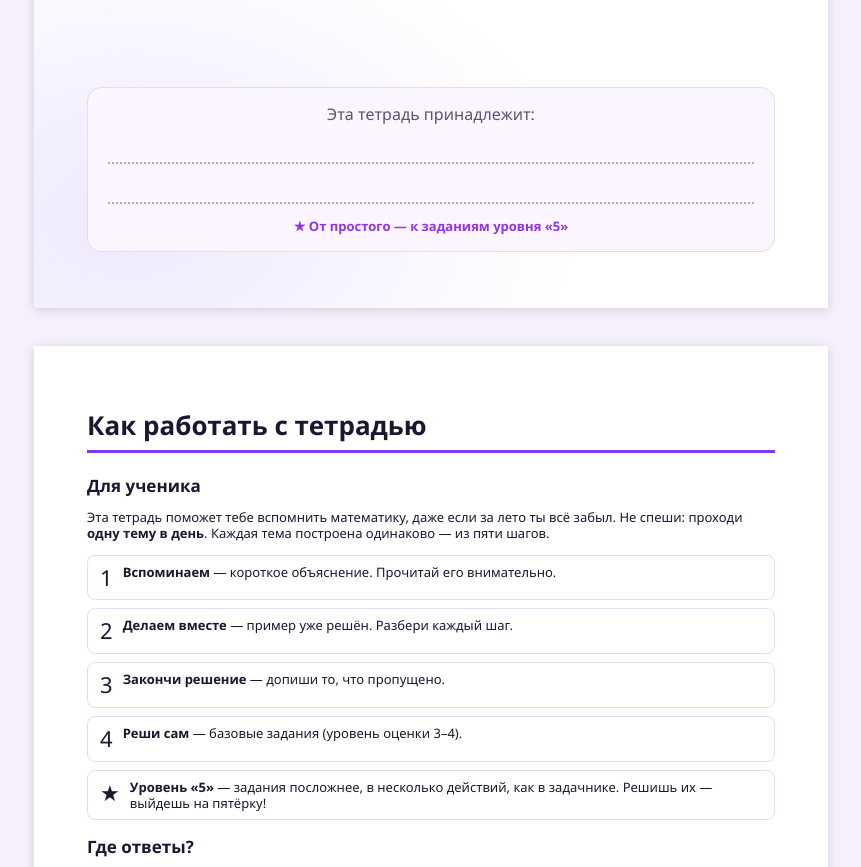
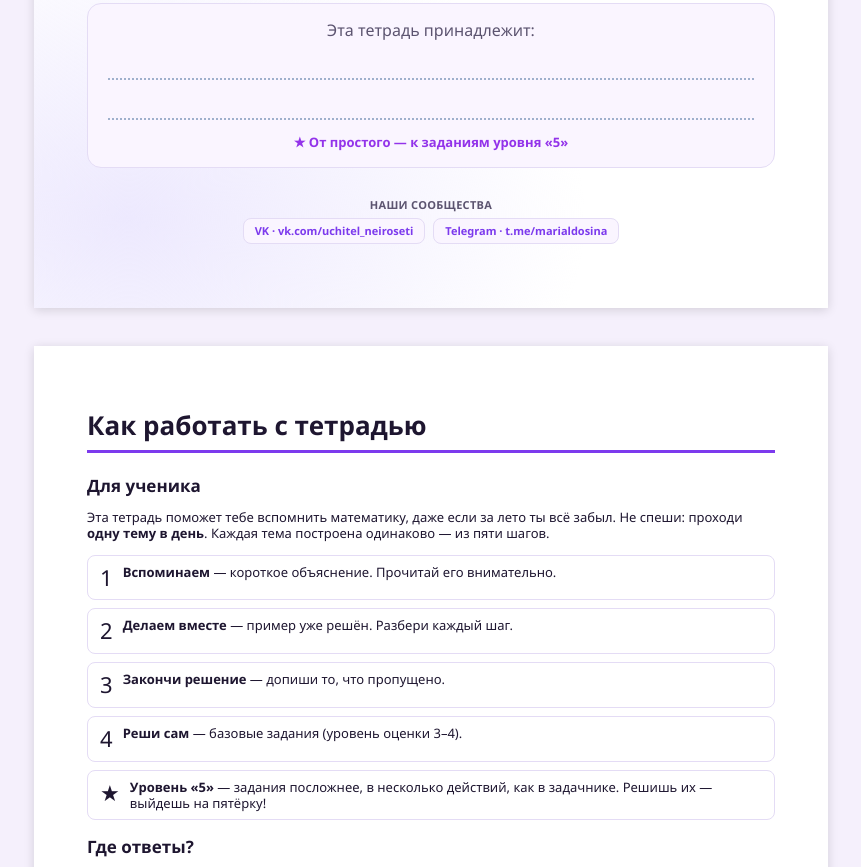
Before and after one commit to aldoshinamaria/RABOCHAYA_TETRAD_MATEMATIKA, a plain HTML site: page tetrad.html in a window 1280 px wide. Shown: the part 852-1719 px from the top of the page, without its empty margins (209-1070 px from the left). Drawn offline with Linux system fonts and the light colour scheme.

Commit message:
логотип

```diff
--- a/css/style.css
+++ b/css/style.css
@@ -449,7 +449,6 @@ body {
   width: 58mm;
   height: 58mm;
   object-fit: contain;
-  filter: drop-shadow(0 4px 14px rgba(124, 58, 237, 0.18));
 }
 .cover .tag {
   margin-top: 8mm;
@@ -499,6 +498,49 @@ body {
   font-size: 13px;
   color: var(--accent-2);
   font-weight: 600;
+}
+
+/* ---------- Ссылки на сообщества ---------- */
+.social-links {
+  text-align: center;
+}
+.social-links .lbl {
+  display: block;
+  font-size: 11px;
+  font-weight: 700;
+  color: var(--soft);
+  letter-spacing: 0.3px;
+  text-transform: uppercase;
+  margin-bottom: 6px;
+}
+.social-links .row {
+  display: flex;
+  justify-content: center;
+  gap: 8px;
+  flex-wrap: wrap;
+}
+.social-links .item {
+  display: inline-block;
+  padding: 5px 11px;
+  border: 1px solid var(--line);
+  border-radius: 8px;
+  background: #faf5ff;
+  color: var(--accent);
+  font-size: 11px;
+  font-weight: 600;
+  text-decoration: none;
+  line-height: 1.3;
+}
+.social-links.cover-social {
+  margin-top: 8mm;
+  padding-bottom: 2mm;
+}
+.social-links.intro-social,
+.intro .social-links {
+  margin: 8px 0 4px;
+}
+.social-links.cert-social {
+  margin-top: 16px;
 }
 
 /* ---------- Логотип бренда ---------- */
@@ -624,7 +666,6 @@ body {
   height: 42mm;
   object-fit: contain;
   margin: 0 auto 8px;
-  filter: drop-shadow(0 3px 10px rgba(124, 58, 237, 0.15));
 }
 .cert h1 {
   font-size: 40px;
--- a/tetrad.html
+++ b/tetrad.html
@@ -26,6 +26,14 @@
     <span class="field"></span>
     <div class="level-note">★ От простого — к заданиям уровня «5»</div>
   </div>
+
+  <div class="social-links cover-social">
+    <span class="lbl">Наши сообщества</span>
+    <div class="row">
+      <a href="https://vk.com/uchitel_neiroseti" class="item">VK · vk.com/uchitel_neiroseti</a>
+      <a href="https://t.me/marialdosina" class="item">Telegram · t.me/marialdosina</a>
+    </div>
+  </div>
 </section>
 
 <!-- ============================================================
@@ -60,6 +68,15 @@
 
   <h3>Для родителей</h3>
   <p>Не подсказывайте сразу. Сначала пусть ребёнок прочитает шаг «Вспоминаем» и разберёт готовый пример. Хвалите за каждый верный ответ — цель тетради не оценка, а уверенность.</p>
+
+  <h3>Наши сообщества</h3>
+  <p>Тетрадь подготовлена проектом «Учитель &amp; Нейросети». Присоединяйтесь — там больше материалов для учителей и родителей:</p>
+  <div class="social-links">
+    <div class="row">
+      <a href="https://vk.com/uchitel_neiroseti" class="item">VK · vk.com/uchitel_neiroseti</a>
+      <a href="https://t.me/marialdosina" class="item">Telegram · t.me/marialdosina</a>
+    </div>
+  </div>
 
   <div class="page-foot"><span>Летняя тетрадь · Математика 5 класс</span><span>стр. 2</span></div>
 </section>
@@ -3242,6 +3259,13 @@
     <div>Подпись: ____________</div>
   </div>
   <p class="hint" style="margin-top:30px;">Поздравляем! Ты прошёл всю тетрадь. Так держать! 🎉</p>
+  <div class="social-links cert-social">
+    <span class="lbl">Больше материалов — в наших сообществах:</span>
+    <div class="row">
+      <a href="https://vk.com/uchitel_neiroseti" class="item">VK · vk.com/uchitel_neiroseti</a>
+      <a href="https://t.me/marialdosina" class="item">Telegram · t.me/marialdosina</a>
+    </div>
+  </div>
 </section>
 <!-- INSERT-FINAL -->
 
```
Also changed, not shown: img/logo-uchitel-neiroseti.png.
